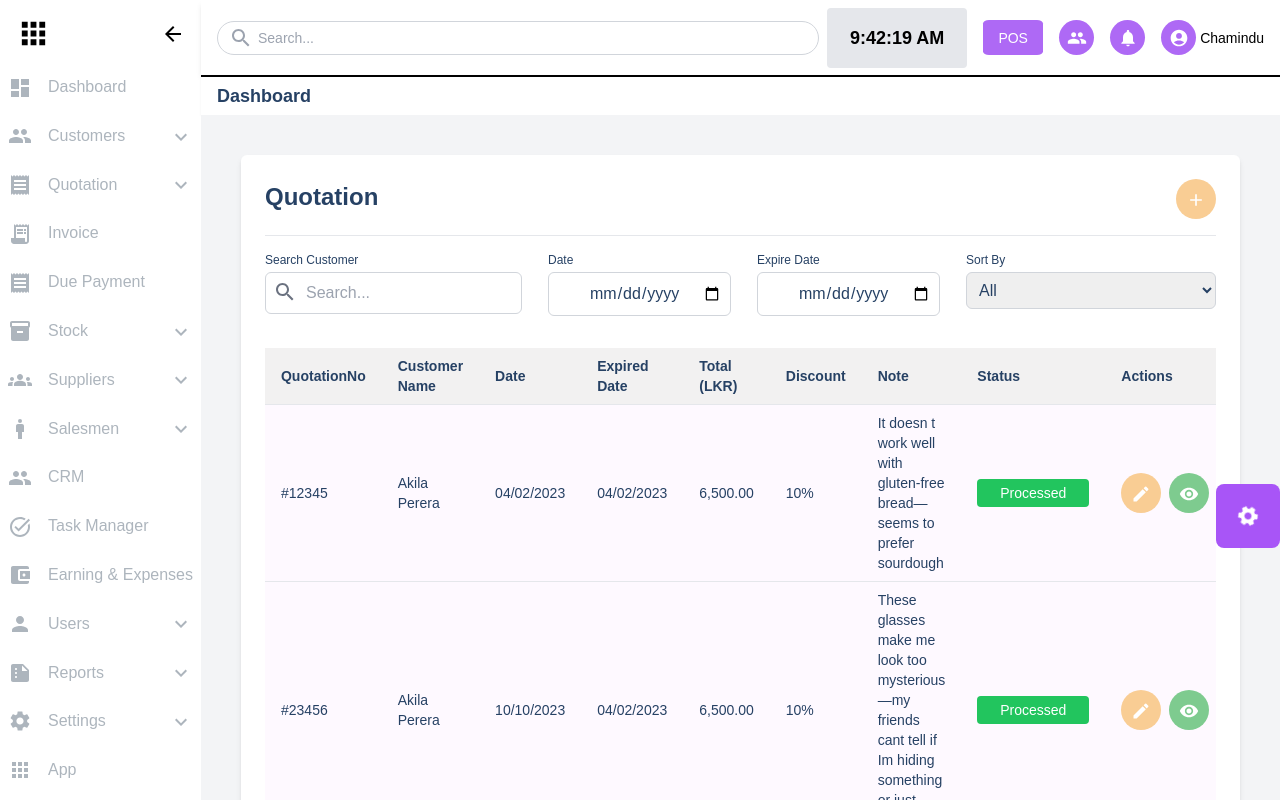
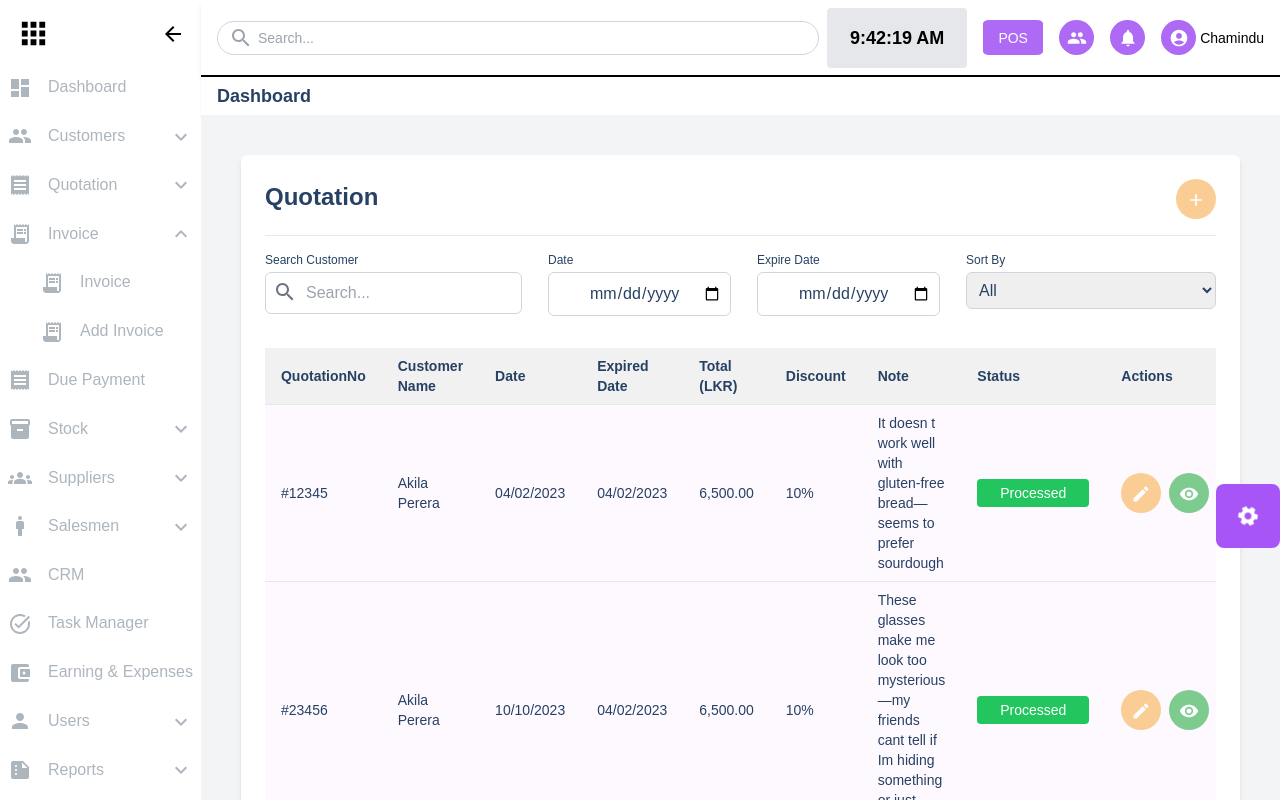
Before and after one commit to ChaminduNevandith/Invoice-System, a React (Vite) app: page /quotation in a window 1280 px wide. Both pictures are taken after a click on the item "Invoice". Built offline with nearby package versions, Linux system fonts and the light colour scheme.

Commit message:
update sidebar add dropdown to invoice dropdown

```diff
--- a/src/Component/SideBar/Sidebar.jsx
+++ b/src/Component/SideBar/Sidebar.jsx
@@ -34,6 +34,7 @@ const Sidebar = () => {
   const [isReportDropdownOpen, setIsReportDropdownOpen] = useState(false);
   const [isSettingsDropdownOpen, setIsSettingsDropdownOpen] = useState(false);
   const [isQuotationDropdownOpen, setIsQuotationDropdownOpen] = useState(false);
+  const [isInvoiceDropdownOpen, setIsInvoiceDropdownOpen] = useState(false);
 
   const toggleSidebar = () => {
     setIsCollapsed(!isCollapsed);
@@ -150,17 +151,42 @@ const Sidebar = () => {
             </ul>
           )}
 
-          {/* Invoice */}
+
+          {/* Invoice with Dropdown */}
           <li
             className={`flex items-center p-2 text-[#ADB5BD] hover:bg-purple-300 hover:text-white rounded-md cursor-pointer ${
               isCollapsed ? 'justify-center text-center' : ''
             }`}
+            onClick={() => setIsInvoiceDropdownOpen(!isInvoiceDropdownOpen)}
           >
-            <NavLink to="/invoice">
+            <NavLink to="/Invoice">
               <ReceiptLong />
-              {!isCollapsed && <span className="ml-4">Invoice</span>}
             </NavLink>
+            {!isCollapsed && (
+              <>
+                <span className="ml-4">Invoice</span>
+                <span className="ml-auto">
+                  {isInvoiceDropdownOpen ? <ExpandLess /> : <ExpandMore />}
+                </span>
+              </>
+            )}
           </li>
+          {isInvoiceDropdownOpen && !isCollapsed && (
+            <ul className="pl-8 space-y-2">
+              <li className="flex items-center p-2 text-[#ADB5BD] hover:bg-purple-300 hover:text-white rounded-md cursor-pointer">
+                <NavLink to="/Invoice">
+                  <ReceiptLong />
+                  <span className="ml-4">Invoice</span>
+                </NavLink>
+              </li>
+              <li className="flex items-center p-2 text-[#ADB5BD] hover:bg-purple-300 hover:text-white rounded-md cursor-pointer">
+                <NavLink to="/add-invoice">
+                  <ReceiptLong />
+                  <span className="ml-4">Add Invoice</span>
+                </NavLink>
+              </li>
+            </ul>
+          )}
 
           {/* Due Payment */}
           <li
```
